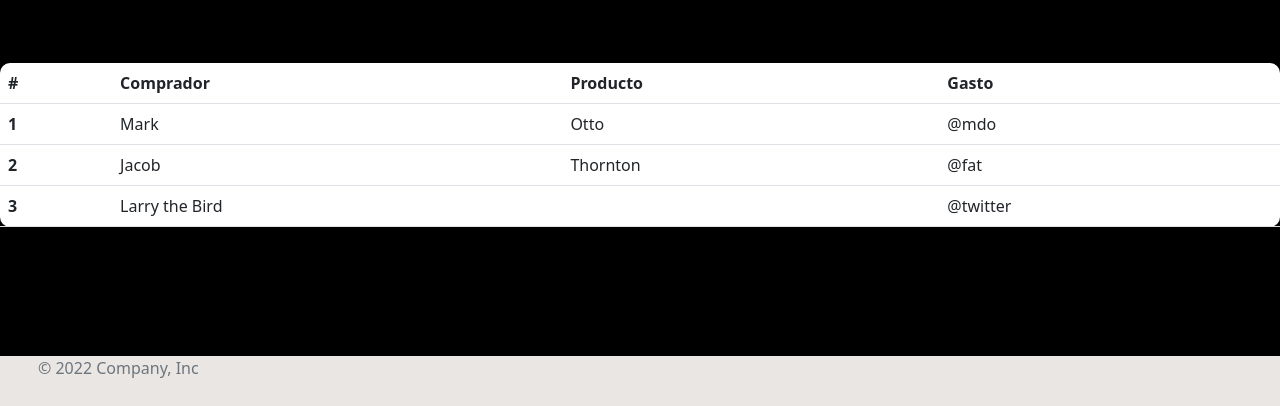
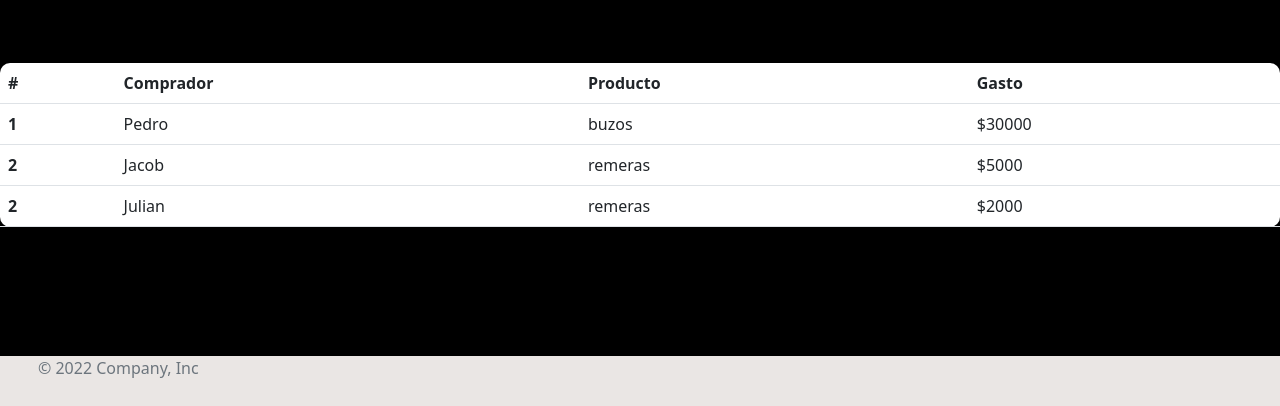
Before and after one commit to tadeopro/tercera-entrega.github.io, a plain HTML site: page index.html in a window 1280 px wide. Shown: the part 663-1069 px from the top of the page. Drawn offline with nearby package versions, Linux system fonts and the light colour scheme.

Commit message:
cambios finales

```diff
--- a/index.html
+++ b/index.html
@@ -70,22 +70,24 @@
   <tbody>
     <tr>
       <th scope="row">1</th>
-      <td>Mark</td>
-      <td>Otto</td>
-      <td>@mdo</td>
+      <td>Pedro</td>
+      <td>buzos</td>
+      <td>$30000</td>
     </tr>
     <tr>
       <th scope="row">2</th>
       <td>Jacob</td>
-      <td>Thornton</td>
-      <td>@fat</td>
+      <td>remeras</td>
+      <td>$5000</td>
     </tr>
-    <tr>
-      <th scope="row">3</th>
-      <td colspan="2">Larry the Bird</td>
-      <td>@twitter</td>
-    </tr>
+
   </tbody>
+  <tr>
+    <th scope="row">2</th>
+    <td>Julian</td>
+    <td>remeras</td>
+    <td>$2000</td>
+  </tr>
 </table>
 
 
```
